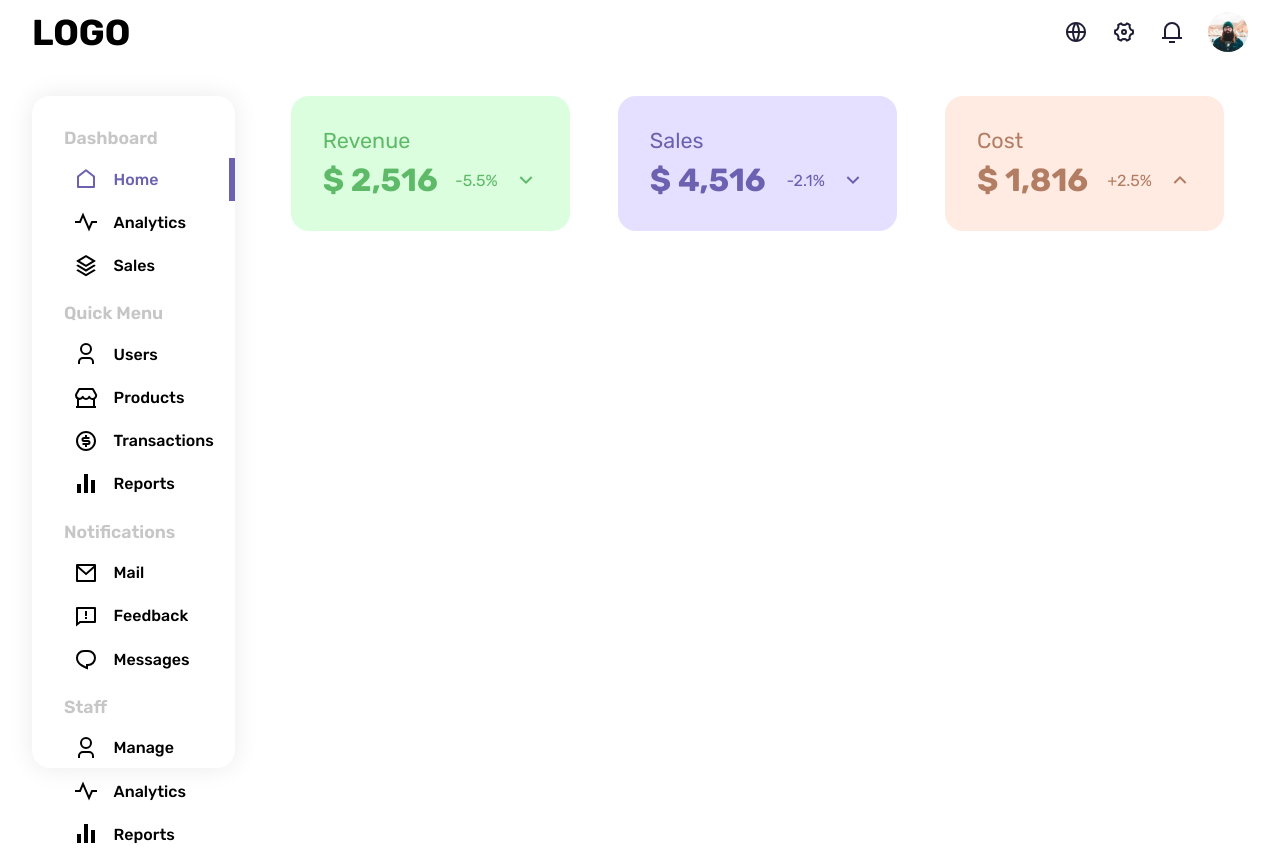
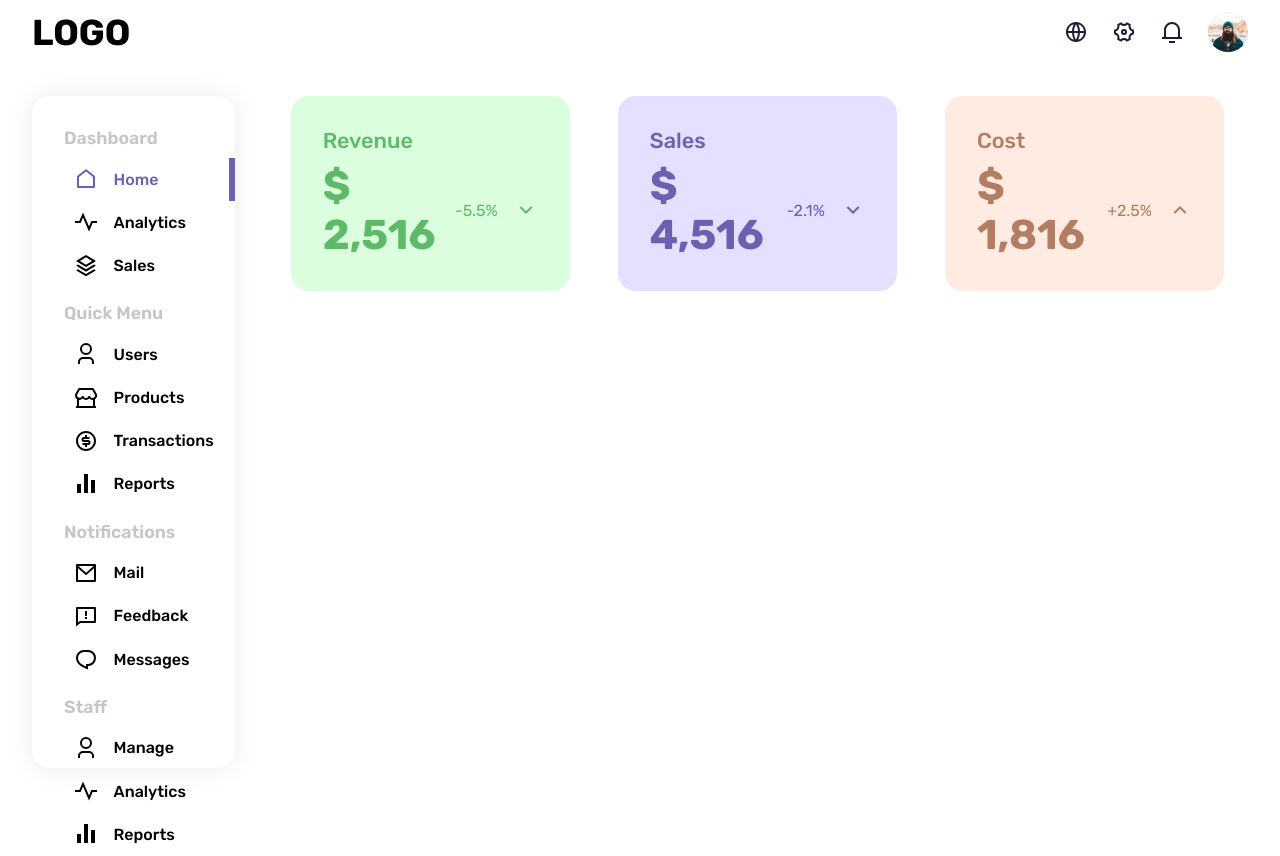
Before and after one commit to thusharathiwanka/react-admin-dashboard, a React (Create React App) app: page / in a window 1280 px wide. Built offline with nearby package versions, Linux system fonts and the light colour scheme.

Commit message:
UPDATE: font size updates
Font size updates on featured card title

```diff
--- a/src/components/featured/featured.scss
+++ b/src/components/featured/featured.scss
@@ -18,13 +18,17 @@
 	}
 
 	&__title {
-		font-weight: 400;
+		font-weight: 500;
 		font-size: 1.35rem;
 		padding-bottom: 0.5rem;
 	}
 
 	&__stats {
 		@include flex-between;
+	}
+
+	&__value {
+		font-size: 2.6rem;
 	}
 
 	&__percentage-value {
```
